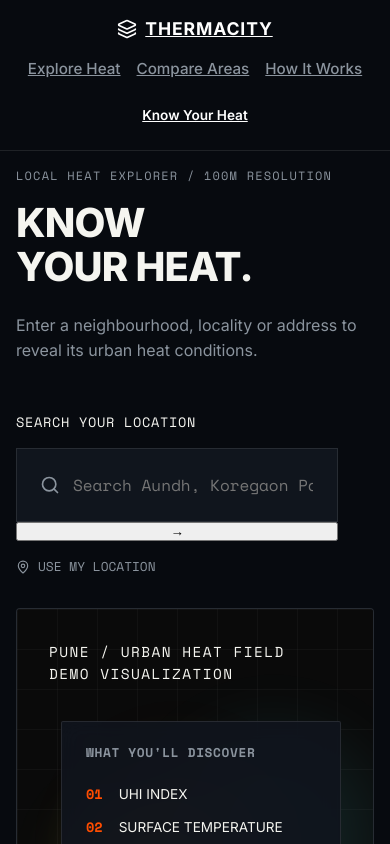
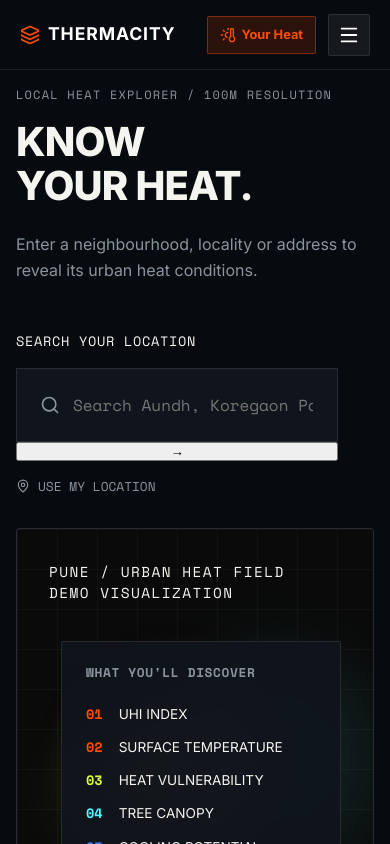
Before and after one commit to Adds14/ThermaCity, a React (Vite) app in the folder frontend/: page /explore/reports in a window 390 px wide. Both pictures are taken after a click on the button "Know Your Heat". Shown: the top 844 px of the page. Built offline with nearby package versions, Linux system fonts and the light colour scheme; no server answers.

Commit message:
feat: implement mobile optimizations

```diff
--- a/frontend/src/components/GlobalNav.css
+++ b/frontend/src/components/GlobalNav.css
@@ -18,10 +18,11 @@
   letter-spacing: 0.05em;
   font-size: 1.1rem;
   color: #fff;
+  text-decoration: none;
 }
 
 .brand-icon {
-  color: var(--accent-color);
+  color: var(--accent-orange);
 }
 
 .nav-links-center {
@@ -34,6 +35,7 @@
   font-size: 0.95rem;
   font-weight: 500;
   transition: color 0.2s;
+  text-decoration: none;
 }
 
 .nav-links-center a:hover {
@@ -41,7 +43,7 @@
 }
 
 .nav-links-center a.active {
-  color: var(--accent-color);
+  color: var(--accent-orange);
 }
 
 .nav-actions {
@@ -49,15 +51,142 @@
   gap: 1rem;
 }
 
-@media (max-width: 768px) {
+/* src/components/GlobalNav.css (Mobile Drawer Additions) */
+.mobile-only {
+  display: none;
+}
+
+.desktop-only {
+  display: flex;
+}
+
+@media (max-width: 860px) {
   .global-nav {
-    padding: 1rem;
+    padding: 0.85rem 1.25rem;
+  }
+
+  .desktop-only {
+    display: none !important;
+  }
+
+  .mobile-only {
+    display: flex !important;
+  }
+
+  .mobile-nav-right {
+    display: flex;
+    align-items: center;
+    gap: 0.75rem;
+  }
+
+  /* Compact header pill for small screens */
+  .mobile-heat-pill {
+    display: inline-flex;
+    align-items: center;
+    gap: 6px;
+    background: rgba(255, 77, 0, 0.15);
+    border: 1px solid rgba(255, 77, 0, 0.4);
+    color: var(--accent-orange);
+    padding: 6px 12px;
+    font-size: 0.8rem;
+    font-weight: 700;
+    text-decoration: none;
+    border-radius: 2px;
+    min-height: 38px;
+  }
+
+  /* 44px+ Accessible Touch Target for Hamburger Button */
+  .mobile-menu-btn {
+    background: rgba(255, 255, 255, 0.06);
+    border: 1px solid var(--panel-border);
+    color: #fff;
+    width: 42px;
+    height: 42px;
+    display: flex;
+    align-items: center;
+    justify-content: center;
+    cursor: pointer;
+    border-radius: 2px;
+  }
+
+  /* Full Screen Backdrop */
+  .mobile-menu-overlay {
+    position: fixed;
+    inset: 0;
+    background: rgba(0, 0, 0, 0.8);
+    backdrop-filter: blur(8px);
+    z-index: 2000;
+    display: flex;
+    justify-content: flex-end;
+    animation: fadeIn 0.2s ease-out;
+  }
+
+  /* Sliding Drawer Container */
+  .mobile-menu-drawer {
+    background: var(--panel-bg);
+    width: min(85vw, 320px);
+    height: 100%;
+    display: flex;
     flex-direction: column;
-    gap: 1rem;
+    padding: 1.5rem;
+    border-left: 1px solid var(--panel-border);
+    box-shadow: -10px 0 30px rgba(0, 0, 0, 0.6);
+    animation: slideLeft 0.25s cubic-bezier(0.16, 1, 0.3, 1);
   }
-  .nav-links-center {
-    gap: 1rem;
-    flex-wrap: wrap;
+
+  .mobile-menu-header {
+    display: flex;
+    align-items: center;
+    justify-content: space-between;
+    margin-bottom: 2rem;
+  }
+
+  .mobile-close-btn {
+    background: transparent;
+    border: none;
+    color: #fff;
+    width: 42px;
+    height: 42px;
+    display: flex;
+    align-items: center;
     justify-content: center;
+    cursor: pointer;
+  }
+
+  .mobile-links-list {
+    display: flex;
+    flex-direction: column;
+    gap: 0.5rem;
+    flex: 1;
+  }
+
+  .mobile-links-list a {
+    display: flex;
+    align-items: center;
+    padding: 0.85rem 1rem;
+    color: var(--text-main);
+    font-size: 1.05rem;
+    font-weight: 600;
+    text-decoration: none;
+    min-height: 48px; /* Accessible touch target size */
+    transition: background 0.15s, color 0.15s;
+    border-left: 3px solid transparent;
+  }
+
+  .mobile-links-list a.active {
+    background: rgba(255, 77, 0, 0.1);
+    color: var(--accent-orange);
+    border-left-color: var(--accent-orange);
+  }
+
+  .mobile-menu-footer {
+    margin-top: auto;
+    padding-top: 1rem;
+    border-top: 1px solid var(--panel-border);
   }
 }
+
+@keyframes slideLeft {
+  from { transform: translateX(100%); }
+  to   { transform: translateX(0); }
+}
--- a/frontend/src/components/GlobalNav.jsx
+++ b/frontend/src/components/GlobalNav.jsx
@@ -1,29 +1,111 @@
+import { useState, useEffect } from 'react';
 import { Link, useLocation } from 'react-router-dom';
-import { Layers } from 'lucide-react';
+import { Layers, Menu, X, ThermometerSun } from 'lucide-react';
 import './GlobalNav.css';
 
 export default function GlobalNav() {
+  const [mobileMenuOpen, setMobileMenuOpen] = useState(false);
   const location = useLocation();
   const path = location.pathname;
+
+  // Auto-close drawer when route changes
+  useEffect(() => {
+    setMobileMenuOpen(false);
+  }, [location.pathname]);
+
+  // Prevent background body scrolling while drawer is active
+  useEffect(() => {
+    if (mobileMenuOpen) {
+      document.body.style.overflow = 'hidden';
+    } else {
+      document.body.style.overflow = '';
+    }
+    return () => {
+      document.body.style.overflow = '';
+    };
+  }, [mobileMenuOpen]);
 
   return (
     <nav className="global-nav">
       <div className="nav-brand">
-        <Link to="/">
+        <Link to="/" onClick={() => setMobileMenuOpen(false)}>
           <Layers size={20} className="brand-icon" />
           THERMACITY
         </Link>
       </div>
 
-      <div className="nav-links-center">
+      {/* Desktop Links (Hidden on Mobile) */}
+      <div className="nav-links-center desktop-only">
         <Link to="/explore/map" className={path.startsWith('/explore') ? 'active' : ''}>Explore Heat</Link>
         <Link to="/compare" className={path === '/compare' ? 'active' : ''}>Compare Areas</Link>
         <Link to="/how-it-works" className={path === '/how-it-works' ? 'active' : ''}>How It Works</Link>
       </div>
 
-      <div className="nav-actions">
+      <div className="nav-actions desktop-only">
         <Link to="/know-your-heat" className="btn btn-primary btn-sm">Know Your Heat</Link>
       </div>
+
+      {/* Mobile Top Controls: Heat Pill + Hamburger Toggle */}
+      <div className="mobile-nav-right mobile-only">
+        <Link to="/know-your-heat" className="mobile-heat-pill" title="Know Your Heat">
+          <ThermometerSun size={16} />
+          <span>Your Heat</span>
+        </Link>
+        <button
+          className="mobile-menu-btn"
+          onClick={() => setMobileMenuOpen(!mobileMenuOpen)}
+          aria-label={mobileMenuOpen ? 'Close Navigation Menu' : 'Open Navigation Menu'}
+          aria-expanded={mobileMenuOpen}
+        >
+          {mobileMenuOpen ? <X size={22} /> : <Menu size={22} />}
+        </button>
+      </div>
+
+      {/* Slide-in Mobile Drawer Overlay */}
+      {mobileMenuOpen && (
+        <div className="mobile-menu-overlay" onClick={() => setMobileMenuOpen(false)}>
+          <div className="mobile-menu-drawer" onClick={(e) => e.stopPropagation()}>
+            <div className="mobile-menu-header">
+              <div className="nav-brand">
+                <Link to="/" onClick={() => setMobileMenuOpen(false)}>
+                  <Layers size={20} className="brand-icon" />
+                  THERMACITY
+                </Link>
+              </div>
+              <button
+                className="mobile-close-btn"
+                onClick={() => setMobileMenuOpen(false)}
+                aria-label="Close menu"
+              >
+                <X size={20} />
+              </button>
+            </div>
+
+            <div className="mobile-links-list">
+              <Link to="/explore/map" onClick={() => setMobileMenuOpen(false)}>
+                Explore Heat Map
+              </Link>
+              <Link to="/compare" onClick={() => setMobileMenuOpen(false)}>
+                Compare Areas
+              </Link>
+              <Link to="/how-it-works" onClick={() => setMobileMenuOpen(false)}>
+                How It Works
+              </Link>
+            </div>
+
+            <div className="mobile-menu-footer">
+              <Link
+                to="/know-your-heat"
+                className="btn btn-primary"
+                style={{ width: '100%', justifyContent: 'center' }}
+                onClick={() => setMobileMenuOpen(false)}
+              >
+                <ThermometerSun size={18} /> Know Your Heat
+              </Link>
+            </div>
+          </div>
+        </div>
+      )}
     </nav>
   );
 }
--- a/frontend/src/index.css
+++ b/frontend/src/index.css
@@ -209,3 +209,14 @@
 }
 .mt-4 { margin-top: 1.5rem; }
 \n.kyh-metrics-grid { display: grid; grid-template-columns: repeat(2, 1fr); gap: 1rem; margin-top: 2rem; }\n.btn-primary { background: var(--accent-orange); color: #000; border: none; padding: 0.75rem 1.5rem; font-weight: 700; cursor: pointer; transition: 0.2s; font-family: var(--font-mono); font-size: 0.85rem; letter-spacing: 0.05em; display: inline-flex; align-items: center; gap: 0.5rem; }\n.btn-primary:hover { background: var(--accent-hot-orange); color: #fff; }\n.btn-outline { background: transparent; color: var(--text-main); border: 1px solid var(--panel-border); padding: 0.75rem 1.5rem; font-weight: 700; cursor: pointer; transition: 0.2s; font-family: var(--font-mono); font-size: 0.85rem; display: inline-flex; align-items: center; gap: 0.5rem; }\n.btn-outline:hover { border-color: var(--accent-orange); color: var(--accent-orange); }
+
+/* iOS Input Auto-Zoom Prevention */
+@media (max-width: 768px) {
+  input, select, textarea {
+    font-size: 16px !important;
+  }
+  .kyh-metrics-grid {
+    grid-template-columns: 1fr;
+    gap: 0.75rem;
+  }
+}
```
Also changed, not shown: 1 other file (tests, documents, lock files or other folders).
